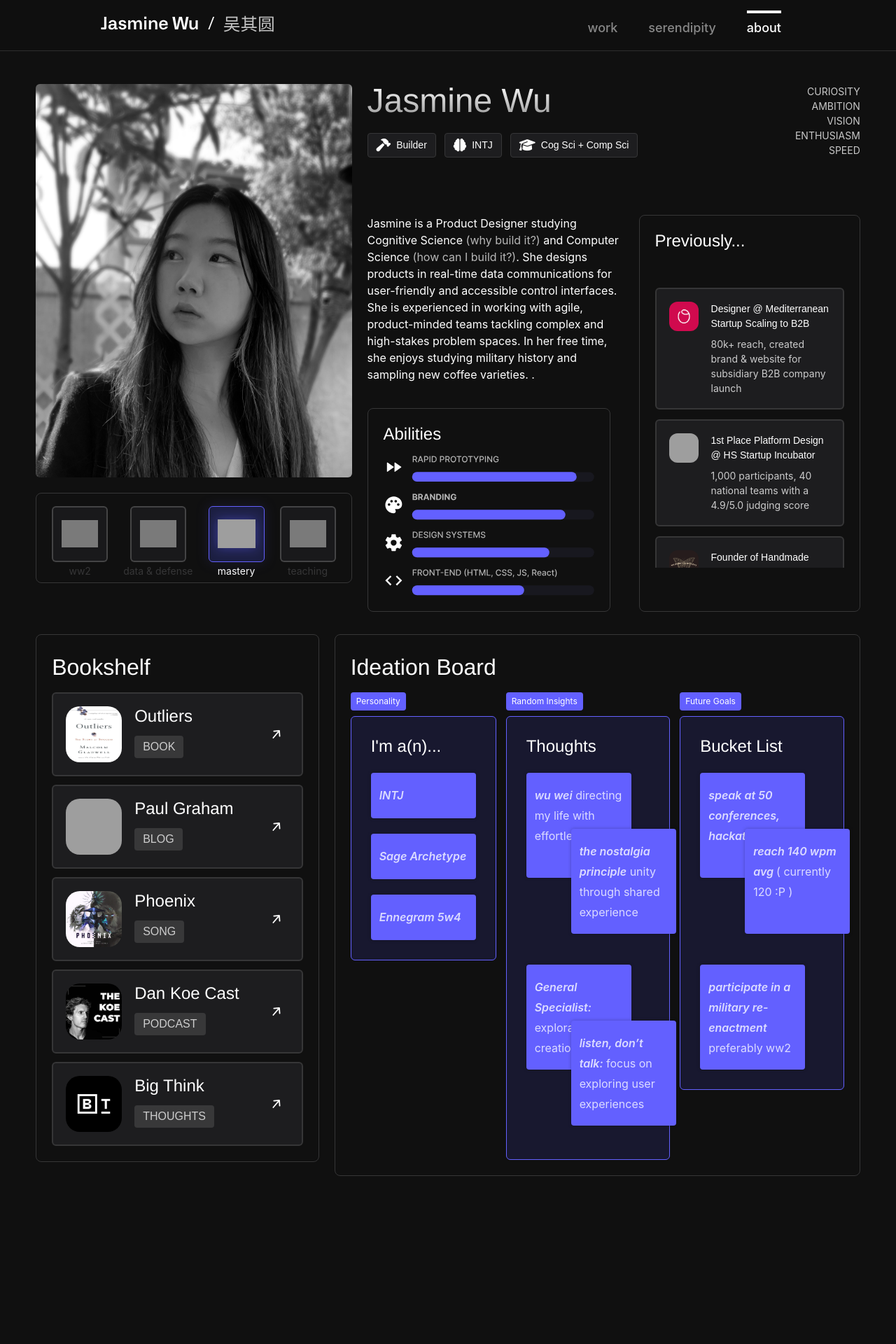
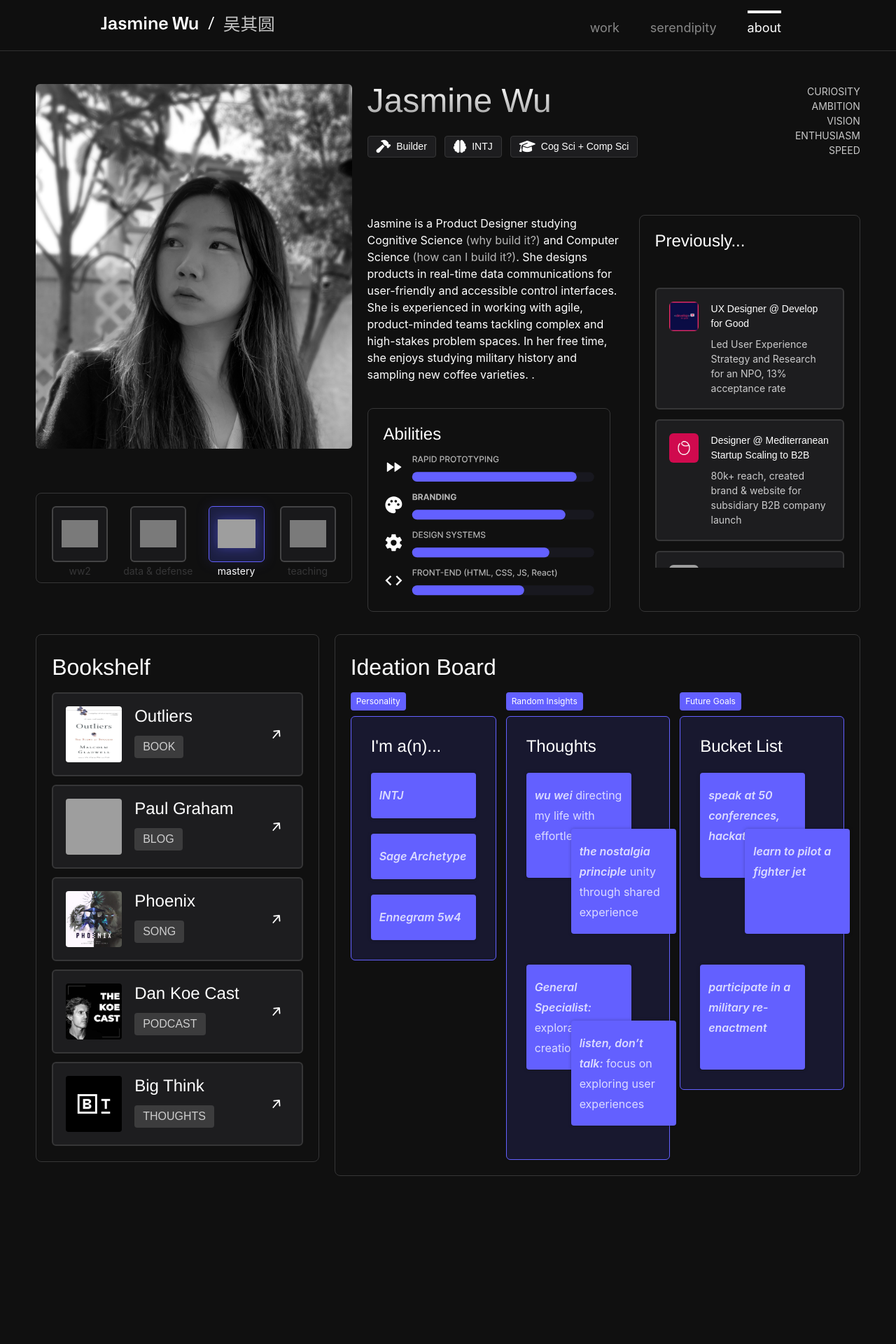
Before and after one commit to Jaslavie/personal-portfolio, a PHP site: page /about.html in a window 1280 px wide. Shown: the top 1920 px of the page at 70% size. Run offline with PHP 8.4, Linux system fonts and the light colour scheme; some libraries are stand-ins or nearby versions; some web fonts are replaced; grey boxes are pictures that could not be loaded.

Commit message:
completed v1 portfolio revamp

```diff
--- a/about.html
+++ b/about.html
@@ -191,6 +191,19 @@
                 <h3>Previously...</h3>
                 <div class="prev-items-contain">
                   <div class="prev-item">
+                    <img
+                      src="images/about/develop_for_good_logo.jpeg"
+                      alt=""
+                    />
+                    <div class="prev-text">
+                      <h4>UX Designer @ Develop for Good</h4>
+                      <p>
+                        Led User Experience Strategy and Research for an NPO, 13% acceptance rate
+
+                      </p>
+                    </div>
+                  </div>
+                  <div class="prev-item">
                     <img src="images/about/olivo amigo.png" alt="" />
                     <div class="prev-text">
                       <h4>Designer @ Mediterranean Startup Scaling to B2B</h4>
@@ -226,52 +239,30 @@
                   </div>
                   <div class="prev-item">
                     <img
-                      src="images/robotics/21980 logo bread pandas.png"
+                      src="images/about/FIRST.jpeg"
                       alt=""
                     />
                     <div class="prev-text">
                       <h4>Co-Founder of 2 FTC Robotics Teams</h4>
                       <p>
 
-                          >9 workshops, 12 speakers from NASA, Roblox, ect. 1st
+                          9 workshops, 12 speakers from NASA, Roblox, ect. 1st
                           Place Design x2
                       </p>
                     </div>
                   </div>
-                  <!-- <div class="prev-item">
-                    <img src="images/about/FV POP logo OFFICIAL.JPEG" alt="" />
-                    <div class="prev-center-text">
-                      <p>Letters to Seniors</p>
-                      <p>
-                        <span
-                          >Founded Letter-writing org, 400+ delivered, 40+
-                          gifts, 8 partnerships. Designed branding.
-                        </span>
-                      </p>
-                    </div>
-                  </div> -->
+
+
                   <div class="prev-item">
                     <img src="images/about/roblox logo.jpeg" alt="" />
                     <div class="prev-text">
-                      <h4>Roblox 2D Clothing Business</h4>
+                      <h4>2D Fashion Business on Roblox</h4>
                       <p>
-
-                          60 2D clothing designs, 2,000 sales (all designed on a
-                          chromebook trackpad)
-
+                        Sold 2,000+ items with 60 handmade designs on chromebook trackpad
                       </p>
                     </div>
                   </div>
-                  <div class="btn-new">
-                    <a
-                      href="images/Wu, Jasmine Resume.pdf"
-                      class="btn"
-                      target="_blank"
-                    >
-                      <p>View Resume</p>
-                      <i class="fa-solid fa-arrow-right"></i>
-                    </a>
-                  </div>
+
                 </div>
               </div>
             </div>
@@ -442,8 +433,8 @@
                     style="margin-top: 10vh; margin-left: 8vh"
                   >
                     <p>
-                      <span>reach 140 wpm avg </span>
-                      ( currently 120 :P )
+                      <span>learn to pilot a fighter jet </span>
+
                     </p>
                   </div>
                 </div>
@@ -451,7 +442,7 @@
                   <div class="sticky-note-left">
                     <p>
                       <span>participate in a military re-enactment</span>
-                      preferably ww2
+
                     </p>
                   </div>
                 </div>
--- a/projects/dispatch.html
+++ b/projects/dispatch.html
@@ -1,4 +1,4 @@
-<!DOCTYPE html>
+<!doctype html>
 <html lang="en">
   <head>
     <meta charset="UTF-8" />
@@ -87,7 +87,7 @@
             delay: 800,
             interval: 500,
             duration: 1200,
-          }
+          },
         );
       </script>
     </body>
--- a/projects/questify.html
+++ b/projects/questify.html
@@ -1,4 +1,4 @@
-<!DOCTYPE html>
+<!doctype html>
 <html lang="en">
   <head>
     <meta charset="UTF-8" />
--- a/style.css
+++ b/style.css
@@ -11,7 +11,7 @@
   --card: #1d1d1f;
   --icon: #17171a;
   --iconBackground: #18182f;
-  --outline: #87878740;
+  --outline: #97979740;
   --subheadingColor: rgba(255, 255, 255, 0.601);
   --hoverBackground: rgba(72, 91, 255, 0.15);
   --cardBorderColor: #363637;
@@ -20,11 +20,11 @@
     500ms border ease-in-out;
 
   /* border formatting */
-  --border: 1px solid var(--outline); /* border for large containers */
-  --cardBorder: 1px solid var(--cardBorderColor); /* border for cards and tags */
+  --border: 1.5px solid var(--outline); /* border for large containers */
+  --cardBorder: 1.5px solid var(--cardBorderColor); /* border for cards and tags */
   --containerBorderRadius: 8px;
   --cardBorderRadius: 6px;
-  --borderHover: 1px solid var(--prim);
+  --borderHover: 1.5px solid var(--prim);
 
   /* general spacing */
   --smallGap: 8px; /* small gap */
@@ -184,8 +184,7 @@ a,
 .center-text {
   text-align: center;
   font-family: var(--font);
-  font-weight: bolder;
-  font-size: 42px;
+  font-size: 44px;
   line-height: 120%;
 }
 .center-text span {
@@ -271,7 +270,6 @@ a,
   width: 100%;
   margin-top: 36px;
 }
-
 
 .current-contain .emoji-contain {
   margin: 0;
@@ -300,7 +298,7 @@ a,
   /* border: solid 3px 0 3px 0 var(--cardBorderColor); */
   border-style: solid;
   border-color: var(--cardBorderColor);
-  border-width: 3px 0;
+  border-width: 1.5px 0;
 }
 .infinite-cards {
   left: 100%;
@@ -527,7 +525,7 @@ a,
 /* contact */
 .contact-btn {
   background-color: var(--prim);
-  padding: 4px;
+  padding: 12px;
   border-radius: var(--cardBorderRadius);
   display: grid;
   place-content: center;
@@ -821,7 +819,7 @@ nav ul li a:visited {
   text-decoration: none;
   font-size: 18px;
   position: relative;
-  font-weight: 500;
+  font-weight: 400;
   transition: opacity 0.5s ease-in-out;
 }
 
@@ -955,7 +953,6 @@ p.black {
   border-radius: var(--cardBorderRadius);
   width: 100%;
   max-width: 100%;
-  height: 100%;
   margin: 0;
 }
 .dashboard-contain-left {
@@ -1239,7 +1236,7 @@ p.black {
 .bookshelf-item img {
   height: 80px;
   width: 80px;
-  border-radius: 20px;
+  border-radius: 4px;
   margin: 0;
 }
 .bookshelf-center-text {
@@ -1263,7 +1260,6 @@ p.black {
 .prev-item img {
   width: 42px;
   height: 42px;
-  border-radius: 12px;
   margin: 0;
 }
 .subsub-title span,
@@ -1424,7 +1420,7 @@ h1 span,
   gap: 12px;
 }
 .tagAbout a {
-  padding: 6px 12px;
+  padding: 4px 12px;
   border: 1px solid var(--cardBorderColor);
   color: #ffffff;
   font-family: var(--secfont);
@@ -1773,7 +1769,7 @@ h1 span,
 }
 .case-summary-contain p {
   font-size: 14px;
-  color:#a7a7a7
+  color: #a7a7a7;
 }
 .case-header .typed-cursor.typed-cursor--blink {
   display: none;
```
Also changed, not shown: index.html (+18 -6 lines), projects/s2t.html (+99 -0 lines), images/about/FIRST.jpeg (added), images/about/develop_for_good_logo.jpeg (added), 2 other files.
